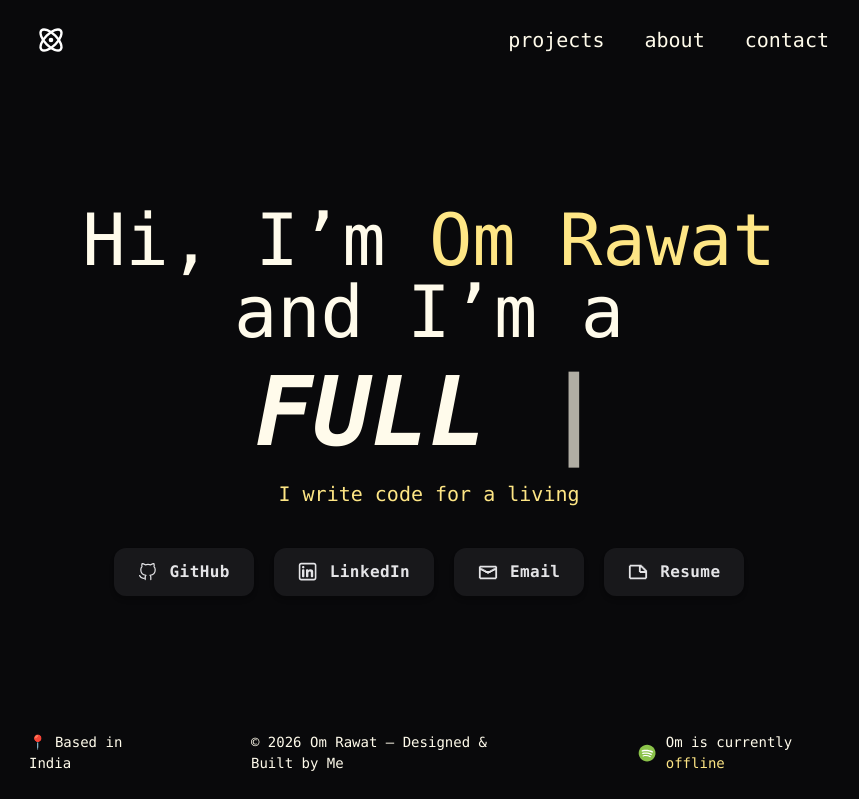
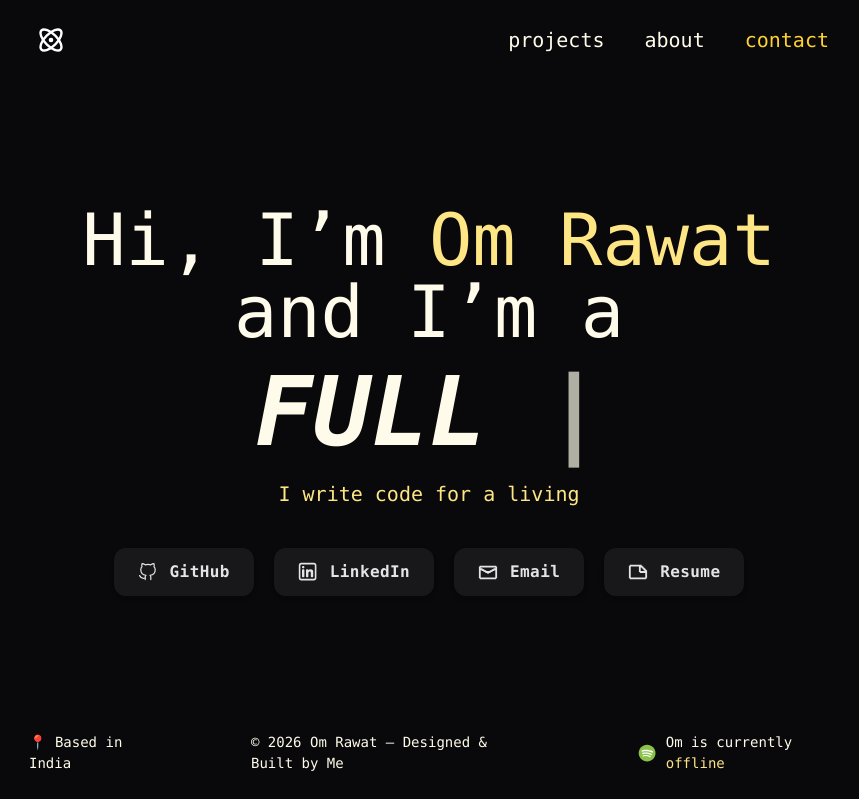
Before and after one commit to Robinxo/Portfolio, a React (Vite) app: page / in a window 1280 px wide. Shown: the top 799 px of the page, without its empty margins (211-1070 px from the left). Built offline with nearby package versions, Linux system fonts and the light colour scheme; no server answers; a web font is replaced by a local one.

Commit message:
navbar navigation

```diff
--- a/src/App.tsx
+++ b/src/App.tsx
@@ -14,6 +14,7 @@ function App(): React.JSX.Element {
     delay: 100,
     triggerOnce: true,
   });
+
   return (
     <>
       <Layout>
--- a/src/components/Navbar.tsx
+++ b/src/components/Navbar.tsx
@@ -1,28 +1,56 @@
-import React from "react";
+import React, { useEffect, useState } from "react";
 import { Atom } from "../icons/Atom";
 
+const sections = ["projects", "about", "contact"];
+
 export const Navbar = (): React.JSX.Element => {
+  const [active, setActive] = useState<string>("");
+
+  useEffect(() => {
+    const observers: IntersectionObserver[] = [];
+
+    sections.forEach((id) => {
+      const el = document.getElementById(id);
+      if (!el) return;
+
+      const observer = new IntersectionObserver(
+        ([entry]) => {
+          if (entry.isIntersecting) {
+            setActive(id);
+          }
+        },
+        {
+          rootMargin: "-40% 0px -50% 0px", // triggers near middle of viewport
+          threshold: 0,
+        },
+      );
+
+      observer.observe(el);
+      observers.push(observer);
+    });
+
+    return () => observers.forEach((o) => o.disconnect());
+  }, []);
+
+  const linkClass = (id: string) =>
+    `transition-colors ${
+      active === id ? "text-amber-300 " : "text-amber-50 hover:text-amber-200"
+    }`;
+
   return (
-    <div className="flex flex-row justify-between fixed top-0 left-0 right-0 bg-[#09090B] px-4 sm:px-6 md:px-10 lg:px-20 xl:px-60 h-20 z-100 ">
+    <div className="flex flex-row justify-between fixed top-0 left-0 right-0 bg-[#09090B] px-4 sm:px-6 md:px-10 lg:px-20 xl:px-60 h-20 z-50">
       <Atom />
-      <nav className="flex justify-center md:justify-end items-center font-mono text-lg sm:text-xl md:text-1xl  py-4 sm:py-5 md:py-6 space-x-6 sm:space-x-8 md:space-x-10">
-        <a
-          href="#projects"
-          className="text-amber-50 hover:text-amber-200 transition-colors"
-        >
+
+      <nav className="flex justify-center md:justify-end items-center font-mono text-lg sm:text-xl py-4 space-x-6 sm:space-x-8 md:space-x-10">
+        <a href="#projects" className={linkClass("projects")}>
           projects
         </a>
 
-        <a
-          href="#about"
-          className="text-amber-50 hover:text-amber-200 transition-colors"
-        >
+        <a href="#about" className={linkClass("about")}>
           about
         </a>
-        <a
-          href="#contact"
-          className="text-amber-50 hover:text-amber-200 transition-colors"
-        >
+
+        <a href="#contact" className={linkClass("contact")}>
           contact
         </a>
       </nav>
```
